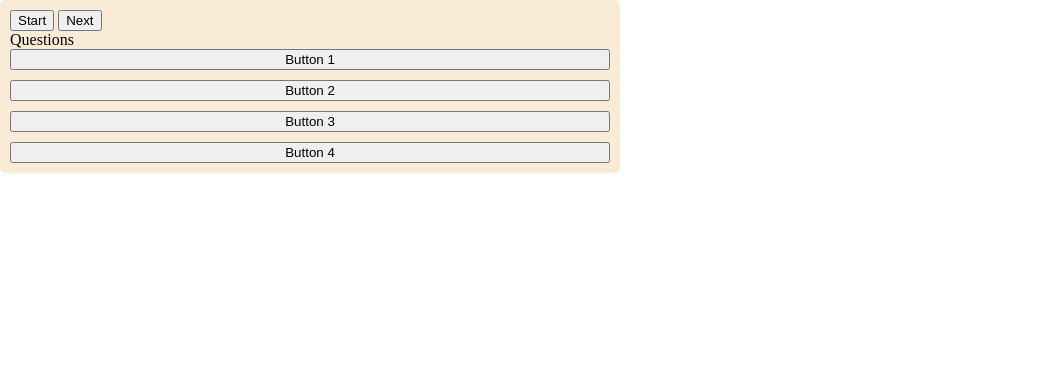
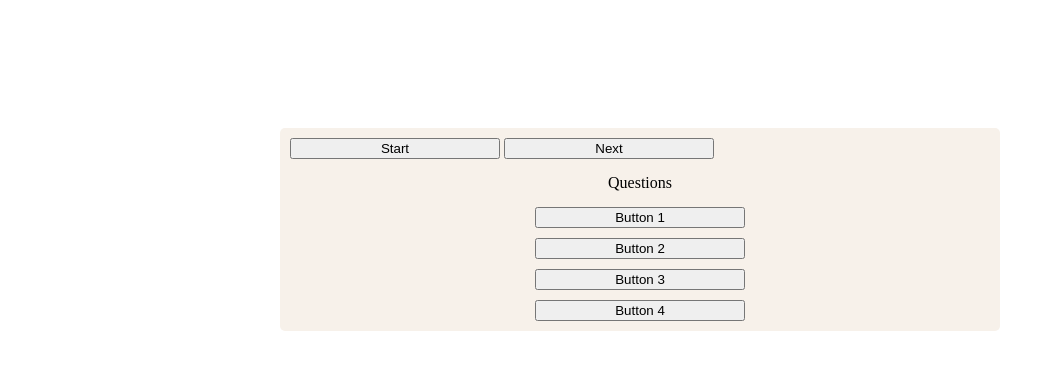
Before and after one commit to VictorG817/Javascript-Quiz, a plain HTML site: page index.html in a window 1280 px wide. Shown: the whole page, without its empty margins (0-1063 px from the left). Drawn offline with Linux system fonts and the light colour scheme.

Commit message:
Button styling/positioning

```diff
--- a/styles.css
+++ b/styles.css
@@ -1,18 +1,47 @@
+body {
+    padding-top: 10%;
+    margin: 0;
+    display: flex;
+    justify-content: center;
+    align-items: center;
+}
+
 .container {
-    width: 600px;
-    max-width: 60%;
-    background-color: antiquewhite;
+    margin: auto;
+    width: 700px;
+    max-width: 70%;
+    background-color: rgb(247, 241, 234);
     border-radius: 5px;
     padding: 10px;
+
 }
 
-body {
-    padding: 0;
-    margin: 0;
-    display: flex;
-    align-items: center;
+#question {
+    text-align: center;
+    padding: 10px;
+    margin: 5px;
+}
+
+/*~~~~~~ Buttons Styling ~~~~~~*/
+.startNext {
+    margin: auto;
+    width: auto;
+    text-align: center;
+    border-radius: 5px;
+}
+
+
+.btn {
+    width: 30%;
+    max-width: 40%;
+
+
+}
+.btn:hover {
+    border-color: black;
 }
 .button-grid {
+    align-items: center;
     display: flex;
     flex-direction: column;
     gap: 10px;
```
